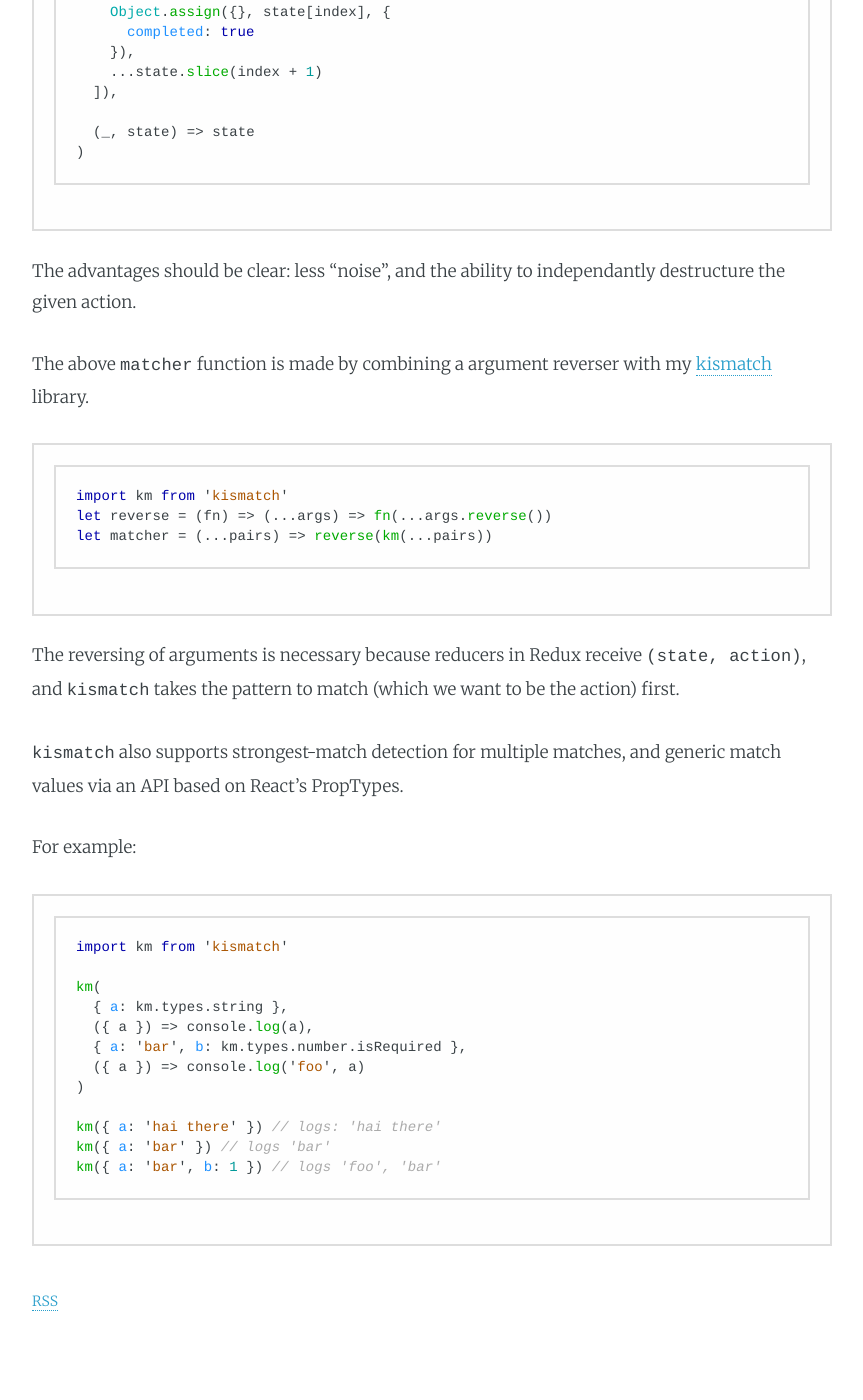
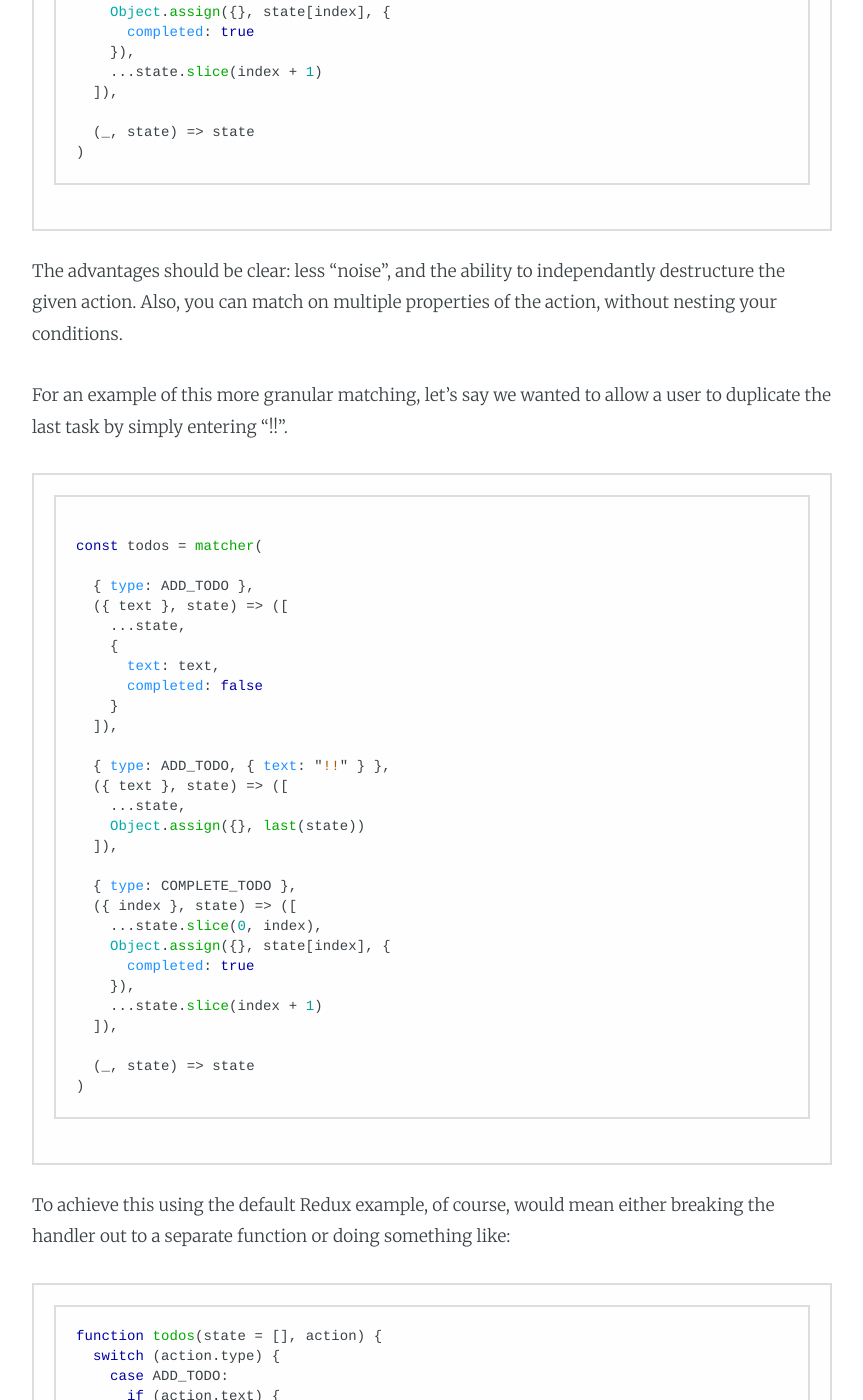
Before and after one commit to bbarr/bbarr.github.io, a Jekyll site: the page built from _posts/2015-12-23-redux-with-pattern-matching.markdown, in a window 1280 px wide and 1400 px high, scrolled down 1226 px. Shown: the whole window, without its empty margins (208-1071 px from the left). Built offline with Jekyll 4.4.1, drawn with Linux system fonts in a browser that asks for light colours; Markdown is read by kramdown in place of the engine named in the settings; before the commit the page ends 2552 px from its top, so only the background shows below that; some of the changed text lies outside the part shown.

Commit message:
updates to kismatch article

````diff
--- a/_posts/2015-12-23-redux-with-pattern-matching.markdown
+++ b/_posts/2015-12-23-redux-with-pattern-matching.markdown
@@ -63,7 +63,78 @@ const todos = matcher(
 )
 ```
 
-The advantages should be clear: less "noise", and the ability to independantly destructure the given action.
+The advantages should be clear: less "noise", and the ability to independantly destructure the given action. Also, you can match on
+multiple properties of the action, without nesting your conditions.
+
+For an example of this more granular matching, let's say we wanted to allow a user to duplicate the last task by simply entering "!!".
+
+```javascript
+
+const todos = matcher(
+
+  { type: ADD_TODO },
+  ({ text }, state) => ([
+    ...state,
+    {
+      text: text,
+      completed: false
+    }
+  ]),
+
+  { type: ADD_TODO, { text: "!!" } },
+  ({ text }, state) => ([
+    ...state,
+    Object.assign({}, last(state))
+  ]),
+
+  { type: COMPLETE_TODO },
+  ({ index }, state) => ([
+    ...state.slice(0, index),
+    Object.assign({}, state[index], {
+      completed: true
+    }),
+    ...state.slice(index + 1)
+  ]),
+
+  (_, state) => state
+)
+```
+
+To achieve this using the default Redux example, of course, would mean either breaking the handler out to a separate function or doing something like:
+
+```javascript
+function todos(state = [], action) {
+  switch (action.type) {
+    case ADD_TODO:
+      if (action.text) {
+        return [
+          ...state,
+          Object.assign({}, last(state))
+        ]
+      } else {
+        return [
+        ...state,
+        {
+          text: action.text,
+          completed: false
+        }
+      ]
+    }
+    case COMPLETE_TODO:
+      return [
+        ...state.slice(0, action.index),
+        Object.assign({}, state[action.index], {
+          completed: true
+        }),
+        ...state.slice(action.index + 1)
+      ]
+    default:
+      return state
+  }
+}
+```
+
+Now, noone would write code like this, I'm sure, but with pattern-matching your reducers are ready to scale with new requirements.
 
 The above ```matcher``` function is made by combining a argument reverser with my [kismatch](http://github.com/bbarr/kismatch) library.
 
@@ -76,7 +147,7 @@ let matcher = (...pairs) => reverse(km(...pairs))
 The reversing of arguments is necessary because reducers in Redux receive ```(state, action)```, and
 ```kismatch``` takes the pattern to match (which we want to be the action) first.
 
-```kismatch``` also supports strongest-match detection for multiple matches, and generic match values via an API based on React's PropTypes.
+```kismatch``` also supports generic match values via an API based on React's PropTypes (via another library [kisschema](http://github.com/bbarr/kisschema)).
 
 For example:
 
@@ -84,8 +155,10 @@ For example:
 import km from 'kismatch'
 
 km(
+
   { a: km.types.string },
   ({ a }) => console.log(a),
+
   { a: 'bar', b: km.types.number.isRequired },
   ({ a }) => console.log('foo', a)
 )
@@ -94,3 +167,6 @@ km({ a: 'hai there' }) // logs: 'hai there'
 km({ a: 'bar' }) // logs 'bar'
 km({ a: 'bar', b: 1 }) // logs 'foo', 'bar'
 ```
+
+With this ability to compose larger functions from more granular ones, and using pattern matching to handle the logic, we can get reducers that are more
+flexible, resilient, and readable.
--- a/_posts/2015-9-08-firebase-and-medium.markdown
+++ b/_posts/2015-9-08-firebase-and-medium.markdown
@@ -104,5 +104,3 @@ and I think that is just the start of what can be gained by adopting channels as
 async abstraction.
 
 Check out [Medium](https://github.com/bbarr/medium) for the above CSP library.
-
---Brendan
````
Also changed, not shown: _posts/2014-12-01-react-flow-idea.markdown (line endings or trailing spaces).
